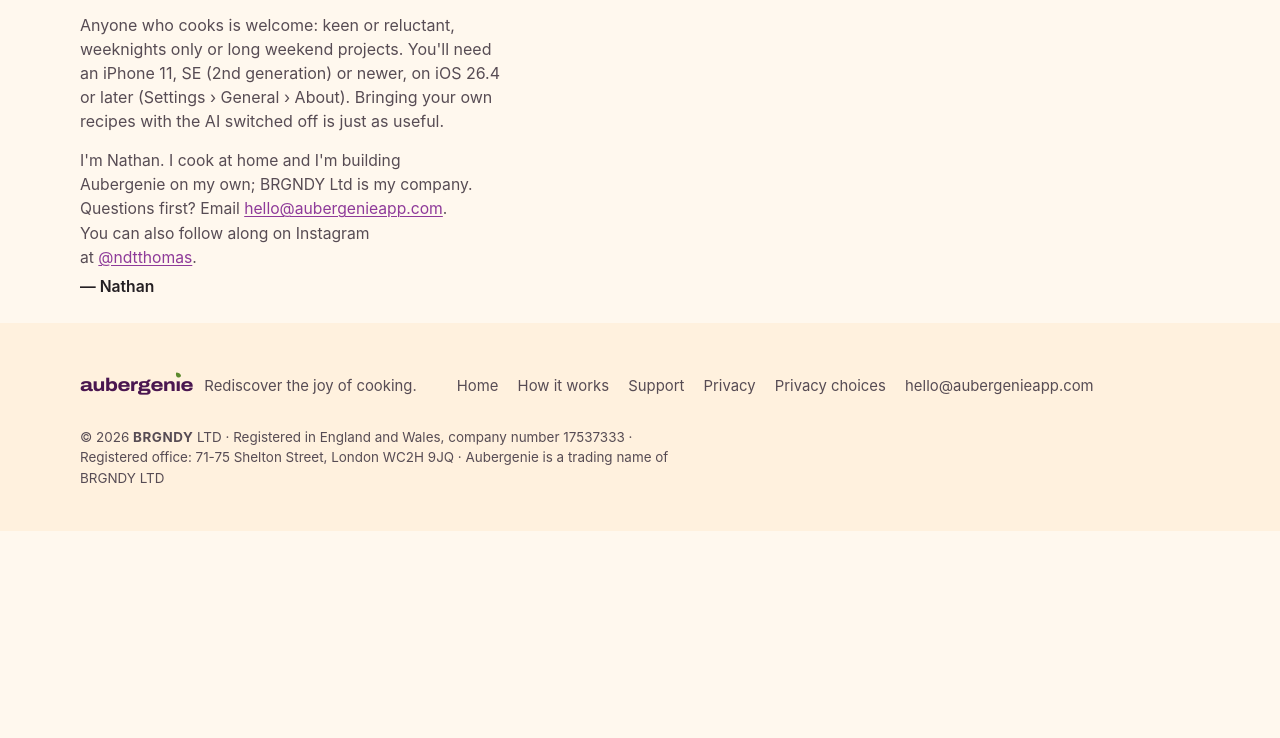
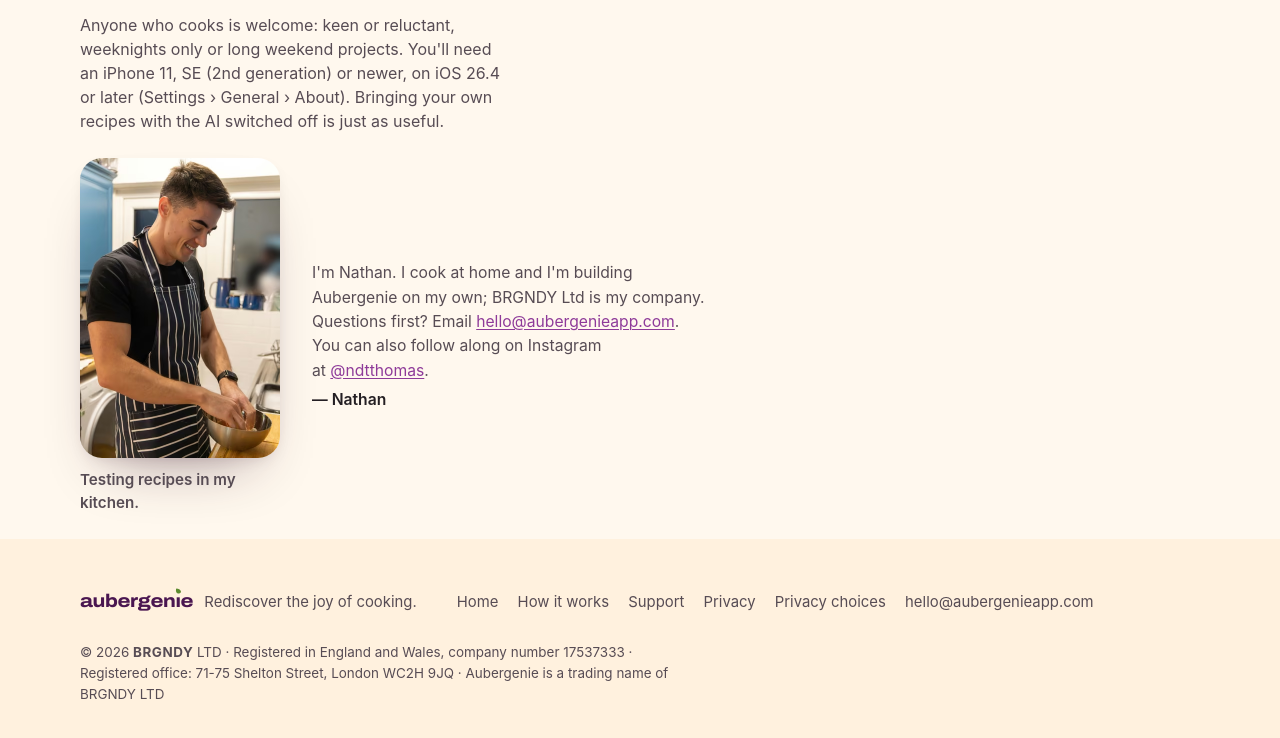
Before and after one commit to BRGNDYHQ/aubergenieapp.com, a plain HTML site: page beta/index.html in a window 1280 px wide. Shown: the part 2654-3392 px from the top of the page. Before the commit the page ends 3185 px from the top, so only its background shows below. Drawn offline with Linux system fonts and the light colour scheme.

Commit message:
Add Nathan's photos beside the sign-off
- Homepage and How it works: Nathan holding a dish of stew and
  dumplings fresh from the oven, above the sign-off.
- Beta page: Nathan mixing in his kitchen, beside the sign-off.
- A recognisable reflection of another person in the mirror of the
  beta-page photo is blurred.

Co-Authored-By: Claude Opus 5.5 <noreply@anthropic.com>
Claude-Session: https://claude.ai/code/session_015E1EZQp6uRvvg9XQNknF5J

```diff
--- a/beta/index.html
+++ b/beta/index.html
@@ -28,7 +28,7 @@
 <link rel="manifest" href="/site.webmanifest">
 <link rel="preload" href="/static/fonts/archivo-variable-latin.woff2" as="font" type="font/woff2" crossorigin>
 <link rel="stylesheet" href="/static/css/site.css?v=f1d834fdd0">
-<link rel="stylesheet" href="/static/css/launch.css?v=32">
+<link rel="stylesheet" href="/static/css/launch.css?v=33">
 <script>(function(d){d.classList.add('js');try{d.classList.add(matchMedia('(prefers-reduced-motion: reduce)').matches?'still':'motion')}catch(e){d.classList.add('still')}setTimeout(function(){if(!d.classList.contains('js-ready')){d.classList.remove('motion');d.classList.add('still')}},4000)})(document.documentElement)</script>
 </head>
 <body class="page-home page-launch page-beta">
@@ -130,7 +130,17 @@
       <li><div><strong>Cook something, then tell me how it went.</strong><p>Whenever suits. One line is plenty, and if life gets busy, that's useful to know too.</p></div></li>
     </ol>
     <p class="quiet">Anyone who cooks is welcome: keen or reluctant, weeknights only or long weekend projects. You'll need an iPhone 11, SE (2nd generation) or newer, on iOS 26.4 or later (Settings › General › About). Bringing your own recipes with the AI switched off is just as useful.</p>
+    <div class="founder-row">
+    <figure class="founder-photo founder-photo-side">
+      <picture>
+        <source type="image/avif" srcset="/static/images/nathan-cooking-400.avif 400w, /static/images/nathan-cooking-724.avif 724w" sizes="(min-width: 900px) 260px, 220px">
+        <img src="/static/images/nathan-cooking-400.jpg" srcset="/static/images/nathan-cooking-400.jpg 400w, /static/images/nathan-cooking-724.jpg 724w" sizes="(min-width: 900px) 260px, 220px" width="400" height="600" loading="lazy" decoding="async"
+             alt="Nathan in his kitchen in a striped apron, smiling as he mixes something in a steel bowl.">
+      </picture>
+      <figcaption>Testing recipes in my kitchen.</figcaption>
+    </figure>
     <p class="founder">I'm Nathan. I cook at home and I'm building Aubergenie on my own; BRGNDY Ltd is my company. Questions first? Email <a href="mailto:hello@aubergenieapp.com">hello@aubergenieapp.com</a>. You can also follow along on Instagram at <a href="https://www.instagram.com/ndtthomas/" rel="me">@ndtthomas</a>.<span class="founder-sign">Nathan</span></p>
+    </div>
   </div>
 </section>
 
--- a/static/css/launch.css
+++ b/static/css/launch.css
@@ -354,3 +354,14 @@
 .plan-note { margin-top: .8rem; font-size: 1rem; color: var(--ink-2); max-width: 40ch; }
 @media (max-width: 459px) { .page-document .header-cta { display: none !important; } }
 @media (min-width: 900px) { .page-how .once-grid, .page-how .find-grid { align-items: start; } .page-how .once-words, .page-how .find-words { padding-top: 2.4rem; } }
+
+/* Nathan's photo beside the sign-off */
+.founder-photo { margin: 1.6rem 0 0; width: 220px; }
+.founder-photo img { display: block; width: 100%; height: auto; border-radius: 22px; box-shadow: var(--shadow); }
+.founder-photo figcaption { margin-top: .6rem; font-size: .95rem; font-weight: 600; color: var(--ink-2); }
+.founder-photo-centre { margin-inline: auto; text-align: center; }
+.founder-row { display: grid; gap: 1.2rem; align-items: center; margin-top: 1.6rem; }
+.founder-row .founder-photo { margin: 0; }
+.founder-row .founder { margin-top: 0; }
+@media (min-width: 600px) { .founder-row { grid-template-columns: 200px minmax(0, 1fr); gap: 2rem; } .founder-row .founder-photo { width: 200px; } }
+@media (min-width: 900px) { .founder-photo-centre { width: 260px; } }
```
Also changed, not shown: 404.html (+1 -1 lines), how-it-works/index.html (+9 -1 lines), index.html (+9 -1 lines), privacy/choices/index.html (+1 -1 lines), privacy/index.html (+1 -1 lines), recipe/canonical-recipe/index.html (+1 -1 lines), recipe/index.html (+1 -1 lines), recipe/spec/index.html (+1 -1 lines), support/index.html (+1 -1 lines), thanks/index.html (+1 -1 lines), static/images/nathan-cooking-400.avif (added), static/images/nathan-cooking-400.jpg (added), static/images/nathan-cooking-724.avif (added), static/images/nathan-cooking-724.jpg (added), 4 more files.
